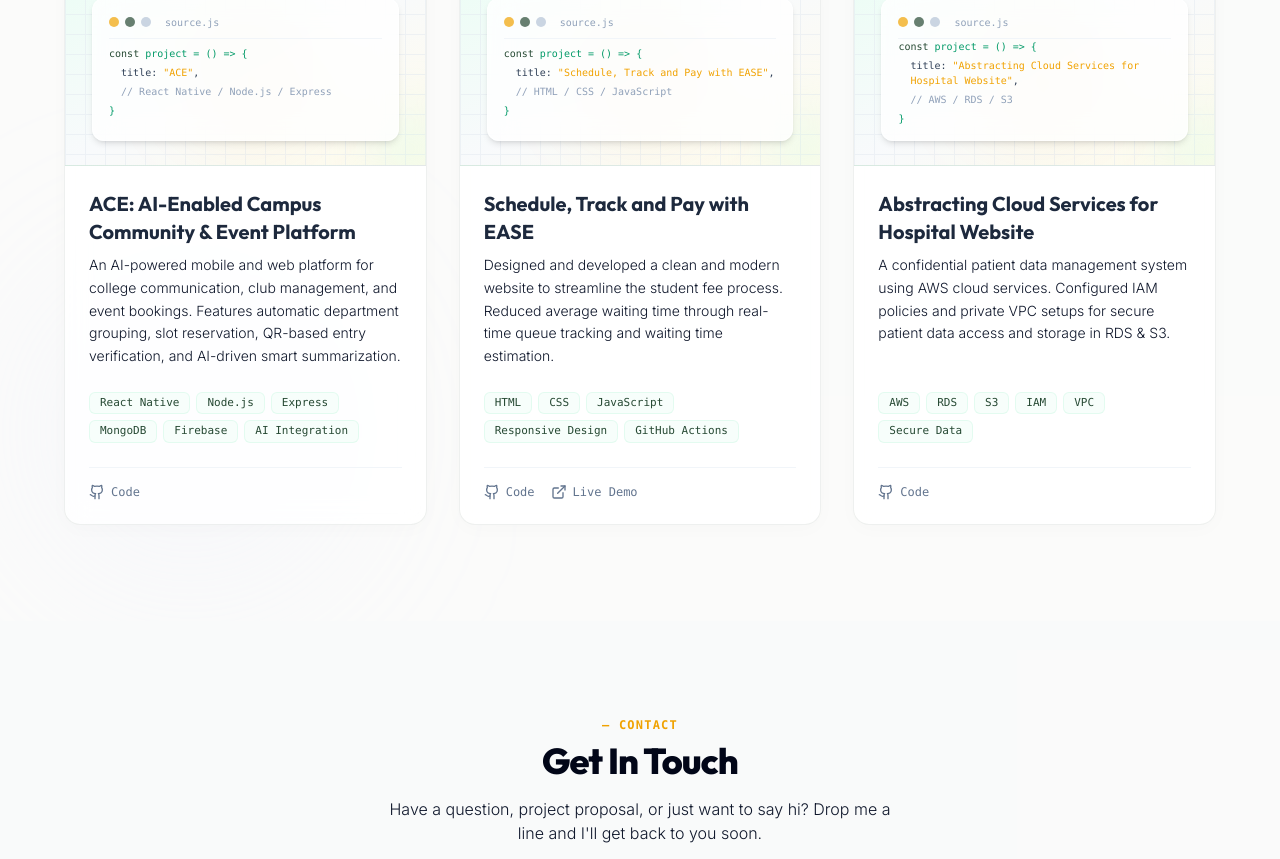
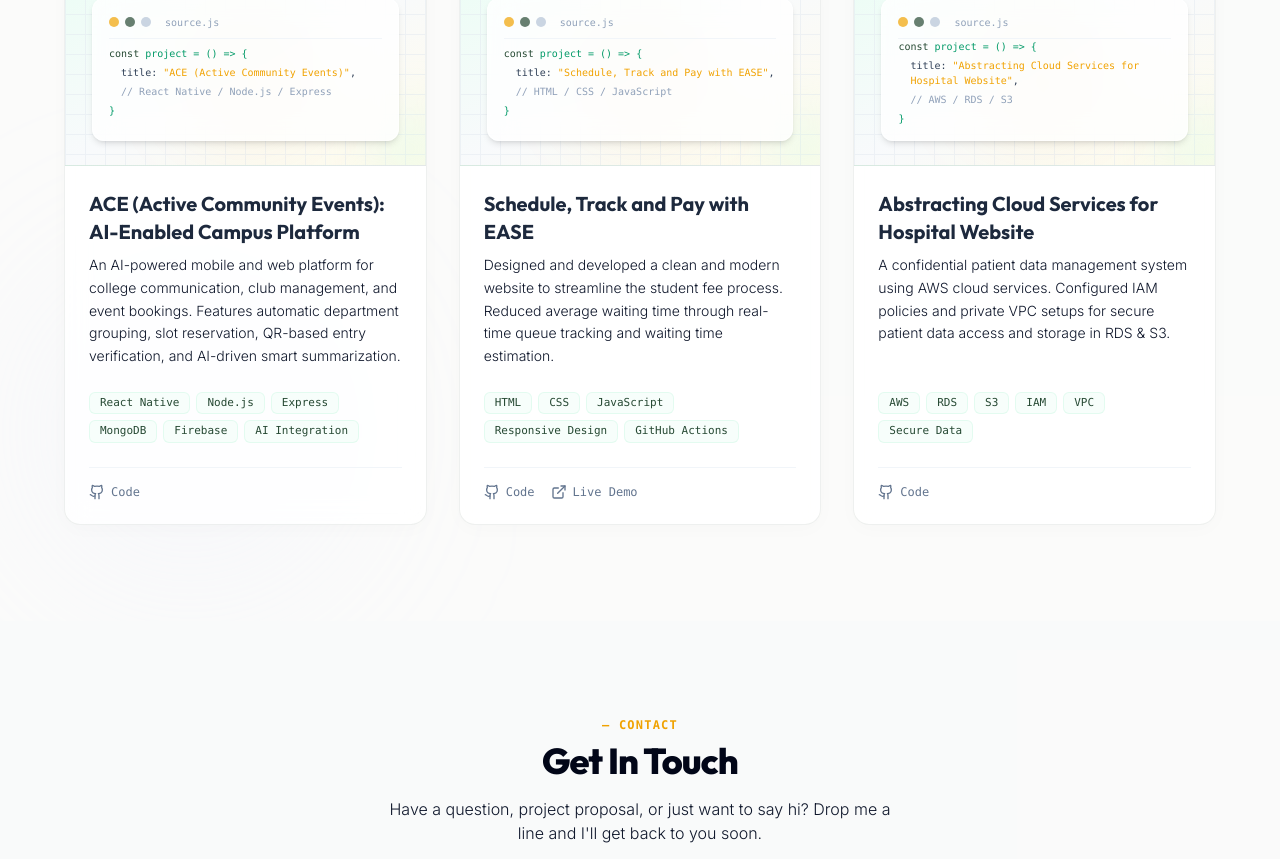
Before and after one commit to SriVarshitha7720/Build-a-Personal-Portfolio-Website-with-Modern-UI-and-Animations, a React (Vite) app: page / in a window 1280 px wide. Shown: the part 2907-3766 px from the top of the page. Built offline with nearby package versions, Linux system fonts and the light colour scheme.

Commit message:
docs: update ACE title to include full name Active Community Events

```diff
--- a/src/sections/Projects.jsx
+++ b/src/sections/Projects.jsx
@@ -3,7 +3,7 @@ import ProjectCard from '../components/ProjectCard';
 
 const projectsList = [
   {
-    title: "ACE: AI-Enabled Campus Community & Event Platform",
+    title: "ACE (Active Community Events): AI-Enabled Campus Platform",
     description: "An AI-powered mobile and web platform for college communication, club management, and event bookings. Features automatic department grouping, slot reservation, QR-based entry verification, and AI-driven smart summarization.",
     tags: ["React Native", "Node.js", "Express", "MongoDB", "Firebase", "AI Integration"],
     github: "https://github.com/SriVarshitha7720/ACE",
```
